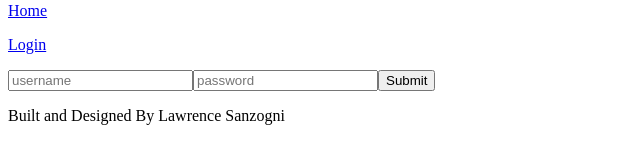
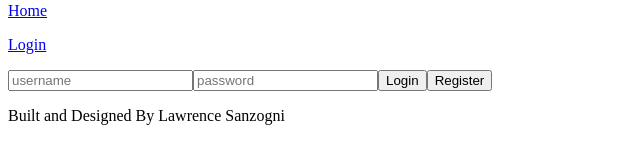
Before and after one commit to Lawsan92/MVP_globe, a React app: page /login in a window 1280 px wide. Shown: the part 360-520 px from the top of the page, without its empty margins (0-640 px from the left). Built offline with nearby package versions, Linux system fonts and the light colour scheme; the HTML template or start-up script is replaced by a standard one.

Commit message:
added new user registration functionality that checks if username exists in db and alerts the user appropraitely when it does or does not, also refined and added password criteria

```diff
--- a/client/src/components/App.js
+++ b/client/src/components/App.js
@@ -1,5 +1,6 @@
 import React, { useState } from 'react';
 import Router from './Router.js';
+const axios = require('axios');
 
 const App = () => {
 
@@ -7,15 +8,91 @@ const App = () => {
   const [userAuth, getUserAuth] = useState({username: '', password: ''});
   const [authorized, authorizeUser] = useState(false);
 
+  //user state
+  const [alreadyRegistered, userExists] = useState(false);
+
+  // check if password is valid
+  const validPassword = () => {
+    const password = userAuth.password;
+    const [lowerAlpha, upperAlpha, nums, chars ] =
+    ['abcdefghijklmnopqrstuvwxyz', 'ABCDEFGHIJKLMNOPQRSTUVWXYZ', "01234567890", '!@#$%^&*()'];
+    let [check1, check2, check3, check4] = [0, 0, 0, 0];
+    for (let char of password) {
+      lowerAlpha.indexOf(char) > - 1 && check1 ++;
+      upperAlpha.indexOf(char) > - 1 && check2 ++;
+      nums.indexOf(char) > - 1 && check3 ++;
+      chars.indexOf(char) > - 1 && check4 ++;
+    };
+
+    if (check1 && check2 && check3 && check4) {
+      return true;
+    } else {
+      alert ('Invalid Password...check console');
+      console.log(` needs:
+         a lower-cased letter
+         an upper-cased letter
+         an integer
+         a special character: ${chars}
+      `);
+      return false;
+    }
+  }
+
+  // authorize user
   const userLogin = () => {
-    if (userAuth.username.length > 3 && userAuth.password.length) {
+    if (userAuth.username.length >= 2 && validPassword()) {
       authorizeUser(true);
+    }
+  }
+
+  // new user register
+  const userRegister = () => {
+    checkIfExists();
+    if (alreadyRegistered) {
+      alert('user already exists');
+    } else {
+      axios({
+        method: 'post',
+        url: '/register',
+        data: userAuth
+      })
+      .then((res) => {
+        if (res.data.command === 'INSERT') {
+          alert('You\'re now registered!');
+          userLogin();
+        }
+      })
+      .catch((err) => {
+        throw err;
+      })
+    }
+  }
+
+  // check if username is already registered
+  const checkIfExists = () => {
+    if (userAuth.username.length >= 2 && validPassword()) {
+      axios({
+        method: 'get',
+        url: '/users',
+        params: userAuth
+      })
+      .then((res) => {
+        console.log(res.data.length)
+        if (res.data.length) {
+          userExists(true);
+        }
+      })
+      .catch((err) => {
+        throw err;
+      })
+    } else {
+      return;
     }
   }
 
   return (
     <div id='app'>
-      <Router userAuth={userAuth} getUserAuth={getUserAuth} userLogin={userLogin} authorized={authorized} />
+      <Router userAuth={userAuth} getUserAuth={getUserAuth} userLogin={userLogin} authorized={authorized} userRegister={userRegister} />
     </div>
   );
 }
--- a/client/src/components/Router.js
+++ b/client/src/components/Router.js
@@ -3,11 +3,11 @@ import { Routes, Route, Link } from 'react-router-dom';
 import Home from './Home.js';
 import Login from './pages/Login.js'
 
-const Router = ({ userAuth, getUserAuth, userLogin, authorized }) => {
+const Router = ({ userAuth, getUserAuth, userLogin, authorized, userRegister }) => {
   return (
     <Routes>
       <Route path='/' element={ <Home userAuth={userAuth} getUserAuth={getUserAuth} authorized={authorized} /> }/>
-      <Route path='/login' element={ <Login userAuth={userAuth} getUserAuth={getUserAuth} userLogin={userLogin}  authorized={authorized} /> }/>
+      <Route path='/login' element={ <Login userAuth={userAuth} getUserAuth={getUserAuth} userLogin={userLogin}  authorized={authorized} userRegister={userRegister} /> }/>
     </Routes>
   );
 };
--- a/client/src/components/pages/Login.js
+++ b/client/src/components/pages/Login.js
@@ -2,7 +2,8 @@ import React from 'react';
 import { Link } from 'react-router-dom';
 import { NavBar, Footer } from'../Imports.js';
 
-const Login = ({ userAuth, getUserAuth, userLogin, authorized }) => {
+
+const Login = ({ userAuth, getUserAuth, userLogin, authorized, userRegister }) => {
   console.log('userAuth:', userAuth);
   return (
     <div id='login'>
@@ -11,7 +12,8 @@ const Login = ({ userAuth, getUserAuth, userLogin, authorized }) => {
         <form>
           <input type='text' placeholder='username' onChange={() => {getUserAuth({...userAuth, username: event.target.value})}}/>
           <input type='text' placeholder='password'onChange={() => {getUserAuth({...userAuth, password: event.target.value})}}/>
-          <input type='submit' value='Submit' onClick={() => {event.preventDefault(); userLogin()}}/>
+          <input type='submit' value='Login' onClick={() => {event.preventDefault(); userLogin()}}/>
+          <input type='submit' value='Register' onClick={() => {event.preventDefault(); userRegister();}}/>
         </form>
       </section>
       <Footer/>
```
Also changed, not shown: db/postgres.js (+10 -2 lines), server.js (+34 -5 lines), 3 other files (tests, documents, lock files or other folders).
